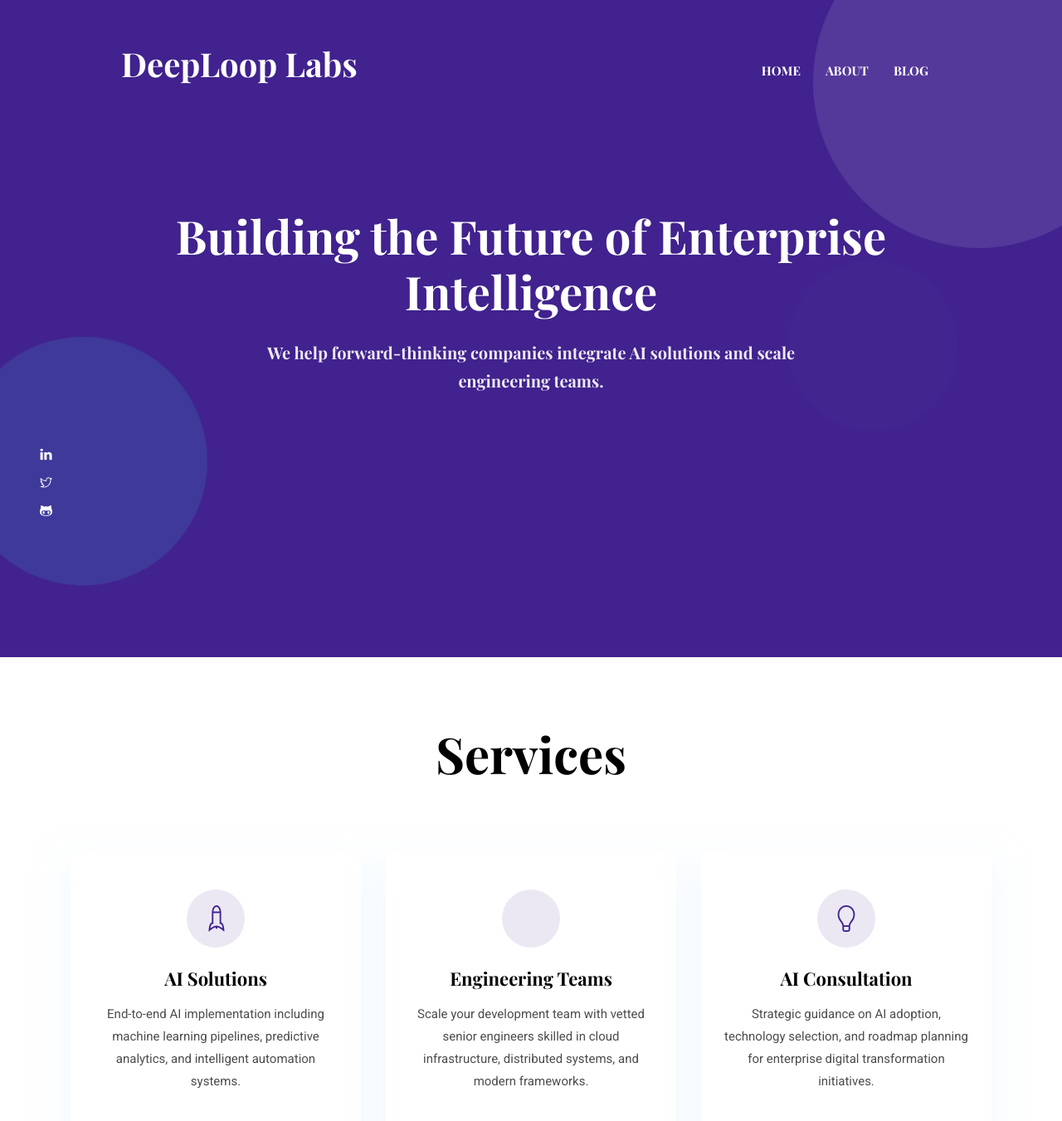
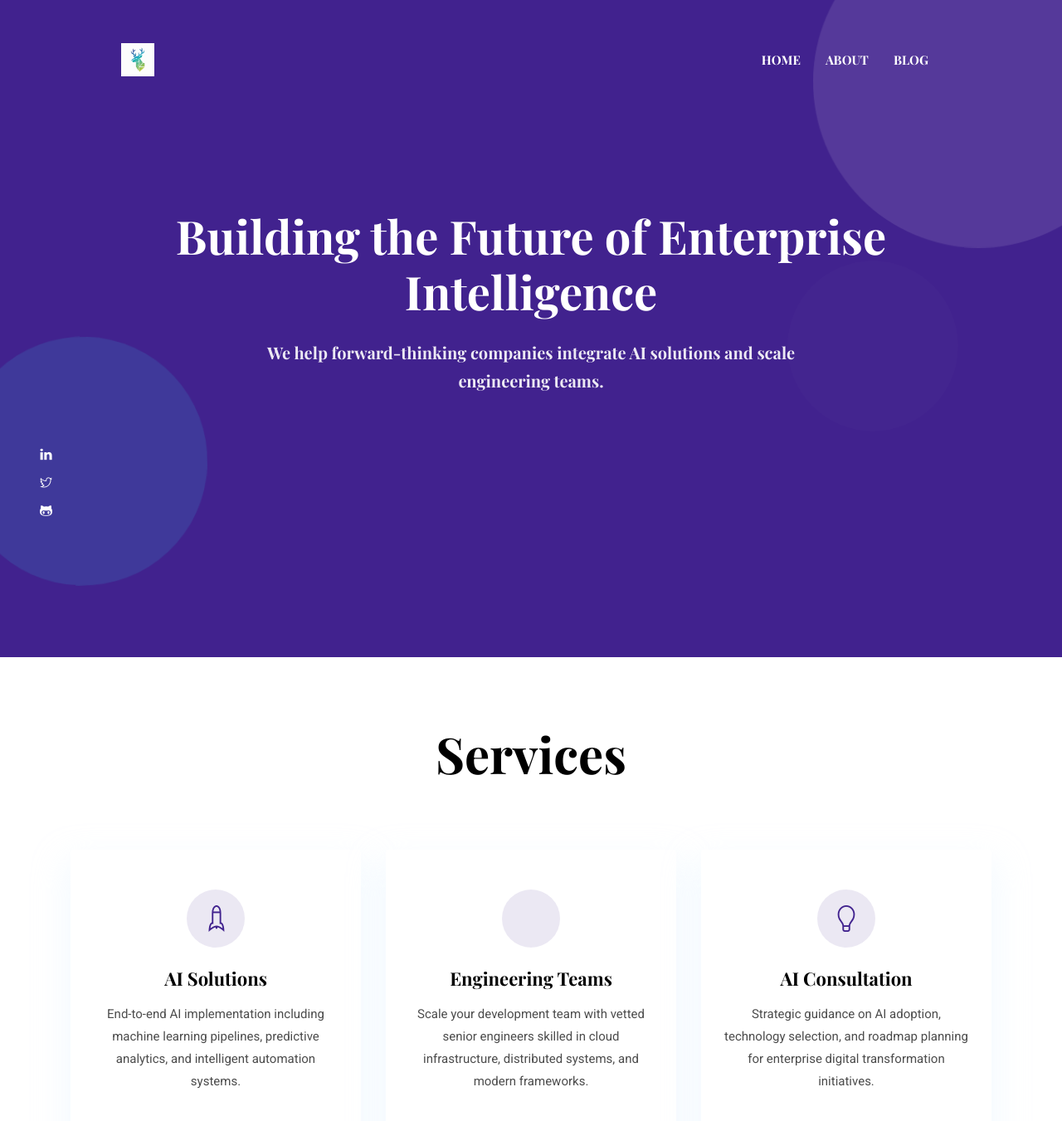
Before and after one commit to deeplooplabs/deeplooplabs.github.io, a Jekyll site: the page built from index.html, in a window 1280 px wide and 1400 px high. Shown: the top 1351 px of the window at 83% size. Built offline with Jekyll 4.4.1, drawn with Linux system fonts in a browser that asks for light colours.

Commit message:
feat: add logo and favicon
- Download DeepLoop Labs logo from GitHub avatar
- Add logo and favicon settings to _config.yml
- Update header to use logo image with proper styling
- Update head.html to use site.favicon variable
- Add navbar-logo CSS styling

```diff
--- a/_config.yml
+++ b/_config.yml
@@ -1,5 +1,9 @@
 baseurl: "" # the subpath of your site, e.g. /blog
 url: "" # the base hostname & protocol for your site, e.g. http://example.com
+
+# Site settings
+logo: "/assets/images/logo.png"
+favicon: "/assets/images/logo.png"
 
 # Build settings
 markdown: kramdown
--- a/_includes/head.html
+++ b/_includes/head.html
@@ -23,8 +23,13 @@
   <link href="{{ '/assets/scss/style.css' | relative_url }}" rel="stylesheet">
 
   <!--Favicon-->
-  <link rel="shortcut icon" href="{{ '/assets/images/favicon.png' | relative_url }} " type="image/x-icon">
-  <link rel="icon" href="{{ '/assets/images/favicon.png' | relative_url }} " type="image/x-icon">
+  {% if site.favicon %}
+  <link rel="shortcut icon" href="{{ site.favicon | relative_url }}" type="image/x-icon">
+  <link rel="icon" href="{{ site.favicon | relative_url }}" type="image/x-icon">
+  {% else %}
+  <link rel="shortcut icon" href="{{ '/assets/images/favicon.png' | relative_url }}" type="image/x-icon">
+  <link rel="icon" href="{{ '/assets/images/favicon.png' | relative_url }}" type="image/x-icon">
+  {% endif %}
 
   <!-- google analytics -->
   {% if site.data.settings.google-analytics %}
--- a/_includes/header.html
+++ b/_includes/header.html
@@ -1,10 +1,10 @@
 <header class="navigation fixed-top">
   <nav class="navbar navbar-expand-lg navbar-dark">
-    <a class="navbar-brand font-tertiary h3" href="{{ site.baseurl }}/">
-      {% if site.data.settings.logo %}
-        <img src="{{ site.data.settings.logo | absolute_url }}" alt="{{ site.data.settings.title }}">
-        {% else if %}
-        <h3 class="text-white font-tertiary">{{site.data.settings.title}}</h3>
+    <a class="navbar-brand" href="{{ site.baseurl }}/">
+      {% if site.logo %}
+        <img src="{{ site.logo | absolute_url }}" alt="{{ site.title }}" class="navbar-logo">
+      {% else %}
+        <h3 class="text-white font-tertiary">{{ site.title }}</h3>
       {% endif %}
     </a>
     <button class="navbar-toggler" type="button" data-toggle="collapse" data-target="#navigation"
--- a/assets/scss/templates/_navigation.scss
+++ b/assets/scss/templates/_navigation.scss
@@ -15,6 +15,16 @@
 }
 
 .navbar{
+  .navbar-brand {
+    padding: 0;
+
+    .navbar-logo {
+      max-height: 40px;
+      width: auto;
+      max-width: 180px;
+    }
+  }
+
   .nav-item{
     .nav-link{
       font-family: $secondary-font;
```
Also changed, not shown: .claude/settings.local.json, assets/images/logo.png (added).
